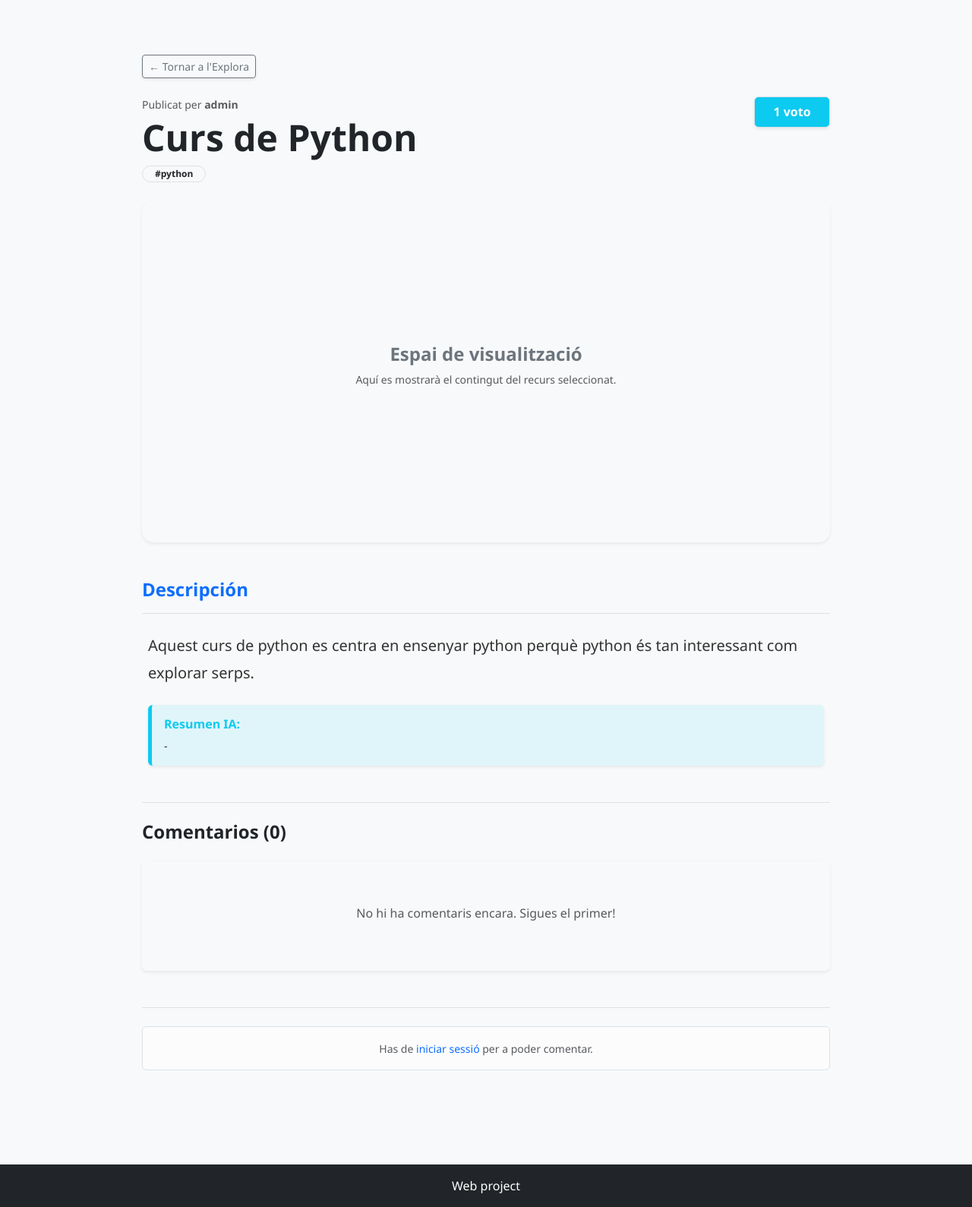
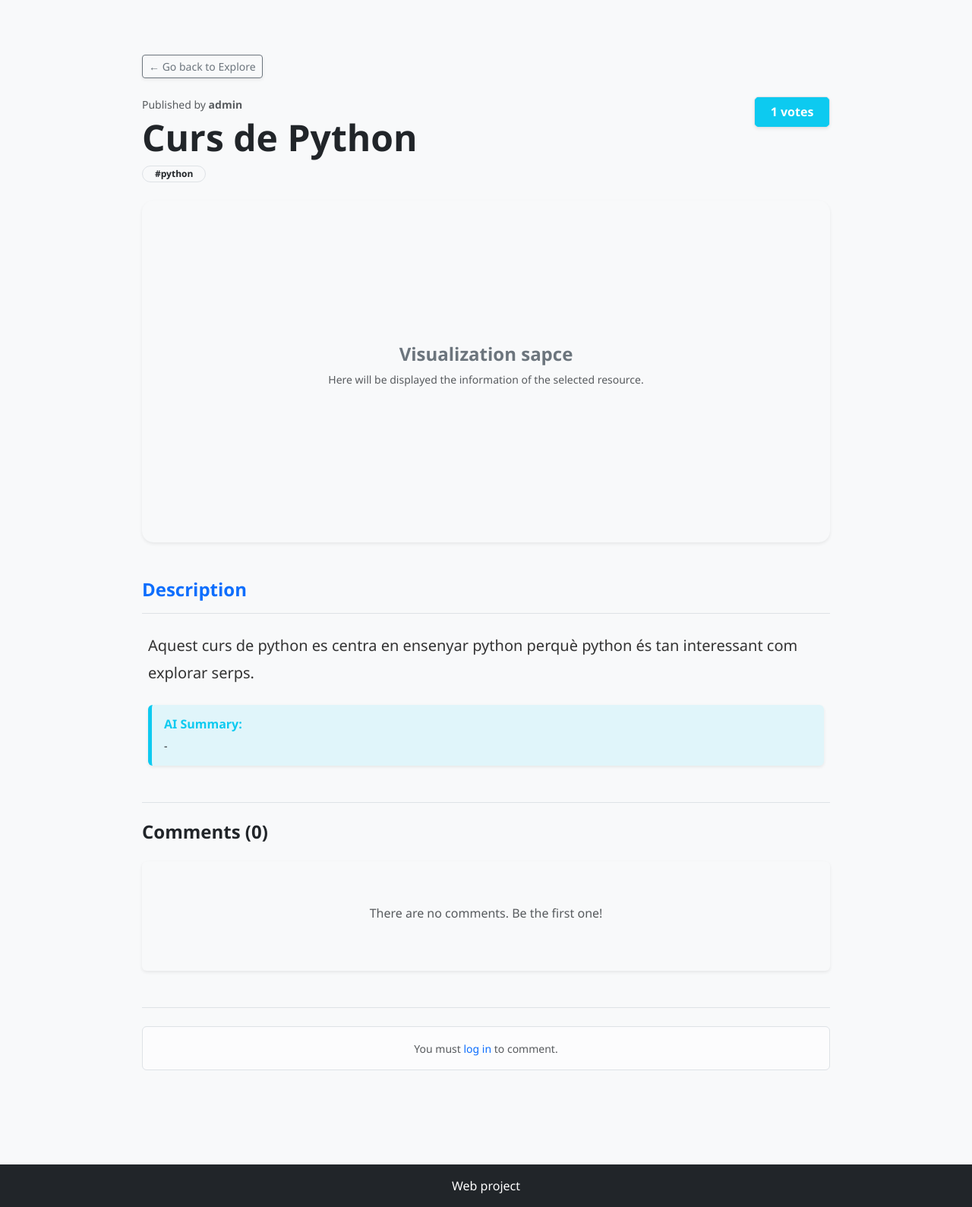
Before and after one commit to eem-3/web-project, a Django app: page /0c0300af-ce8d-46c6-8b3e-a735bc75bd33 in a window 1280 px wide. Shown: the part 57-1646 px from the top of the page at 76% size. Run offline with Django 5.2, Linux system fonts and the light colour scheme; data comes from the database, SQL or seed files in the repository; both versions use the stored data as it was after the commit; data that the repository does not hold is empty.

Commit message:
Language issues

```diff
--- a/templates/components/entity_detail.html
+++ b/templates/components/entity_detail.html
@@ -9,13 +9,13 @@
 
             <div class="mb-4">
                 <a href="{% url 'home' %}" class="btn btn-outline-secondary btn-sm shadow-sm">
-                    <i class="bi bi-arrow-left"></i> ← Tornar a l'Explora
+                    <i class="bi bi-arrow-left"></i> ← Go back to Explore
                 </a>
             </div>
 
             <div class="d-flex justify-content-between align-items-start mb-4">
                 <div>
-                    <small class="text-muted d-block mb-1">Publicat per <strong>{{ entity.user.username }}</strong></small>
+                    <small class="text-muted d-block mb-1">Published by <strong>{{ entity.user.username }}</strong></small>
                     <h1 class="display-5 fw-bold mb-2">{{ entity.title }}</h1>
 
                     <div class="d-flex flex-wrap gap-2">
@@ -29,11 +29,11 @@
 
                     {% if entity.up_votes == 1 %}
                     <div class="btn btn-info btn-sm w-100 rounded-0 py-2 text-white fw-bold">
-                        <span class="h6 fw-bold mb-0">{{ entity.up_votes }} voto</span>
+                        <span class="h6 fw-bold mb-0">{{ entity.up_votes }} votes</span>
                     </div>
                     {% else %}
                     <div class="btn btn-info btn-sm w-100 rounded-0 py-2 text-white fw-bold">
-                        <span class="h2 fw-bold mb-0">{{ entity.up_votes }} votos</span>
+                        <span class="h2 fw-bold mb-0">{{ entity.up_votes }} votes</span>
                     </div>
                     {% endif %}
 
@@ -44,14 +44,14 @@
                 <div class="card-body d-flex flex-column justify-content-center align-items-center text-muted">
                     <div class="text-center">
                         <i class="bi bi-display mb-3" style="font-size: 5rem; color: #dee2e6;"></i>
-                        <h4 class="text-secondary">Espai de visualització</h4>
-                        <p class="small">Aquí es mostrarà el contingut del recurs seleccionat.</p>
+                        <h4 class="text-secondary">Visualization sapce</h4>
+                        <p class="small">Here will be displayed the information of the selected resource.</p>
                     </div>
                 </div>
             </div>
 
             <div class="mb-5">
-                <h4 class="text-primary fw-bold border-bottom pb-3 mb-4">Descripción</h4>
+                <h4 class="text-primary fw-bold border-bottom pb-3 mb-4">Description</h4>
                 <div class="px-2">
                     <p class="lead" style="line-height: 1.8; color: #333;">
                         {{ entity.description }}
@@ -60,7 +60,7 @@
                     {% if entity.description_ai %}
                     <div class="card border-0 bg-info bg-opacity-10 mt-4 shadow-sm" style="border-left: 5px solid #0dcaf0 !important;">
                         <div class="card-body">
-                            <h6 class="fw-bold text-info"><i class="bi bi-robot"></i> Resumen IA:</h6>
+                            <h6 class="fw-bold text-info"><i class="bi bi-robot"></i>AI Summary:</h6>
                             <p class="mb-0 text-dark small">{{ entity.description_ai }}</p>
                         </div>
                     </div>
@@ -70,12 +70,12 @@
 
             {% if project %}
             <div class="mb-5 px-2">
-                <h5 class="fw-bold mb-3">Recursos descarregables</h5>
+                <h5 class="fw-bold mb-3">Downloadable Resources</h5>
                 <div class="list-group shadow-sm">
                     {% for item in project.media_items.all %}
                     <div class="list-group-item d-flex justify-content-between align-items-center py-3">
                         <span><i class="bi bi-file-earmark-arrow-down me-2 text-primary"></i> {{ item.filename }}</span>
-                        <a href="{{ item.storage_url }}" class="btn btn-sm btn-primary px-4 rounded-pill">Descarregar</a>
+                        <a href="{{ item.storage_url }}" class="btn btn-sm btn-primary px-4 rounded-pill">Download</a>
                     </div>
                     {% endfor %}
                 </div>
@@ -83,7 +83,7 @@
             {% endif %}
 
             <div class="mt-5 pt-4 border-top">
-                <h4 class="mb-4">Comentarios ({{ comments.count }})</h4>
+                <h4 class="mb-4">Comments ({{ comments.count }})</h4>
                 <div class="comments-section bg-light p-4 rounded shadow-sm">
                     {% for comment in comments %}
                     <div class="d-flex mb-4 last-child-mb-0 pb-3 border-bottom">
@@ -93,7 +93,7 @@
                         <div>
                             <div class="mb-1">
                                 <span class="fw-bold">{{ comment.user.username }}</span>
-                                <small class="text-muted ms-2">hace {{ comment.created_at|timesince }}</small>
+                                <small class="text-muted ms-2">{{ comment.created_at|timesince }}</small>
                             </div>
                             <p class="text-muted mb-0 small">{{ comment.text }}</p>
                         </div>
@@ -101,7 +101,7 @@
                     {% empty %}
                     <div class="text-center py-4 text-muted">
                         <i class="bi bi-chat-dots d-block h1"></i>
-                        <p>No hi ha comentaris encara. Sigues el primer!</p>
+                        <p>There are no comments. Be the first one!</p>
                     </div>
                     {% endfor %}
                 </div>
@@ -114,18 +114,18 @@
                             {% csrf_token %}
                             <div class="form-group">
                                 <textarea name="comment_text" class="form-control border-0 " rows="3"
-                                          placeholder="Escriu el teu comentari aquí..."
+                                          placeholder="Write your comment here..."
                                           style="resize: none; border-radius: 10px;" required></textarea>
                             </div>
                             <div class="d-flex justify-content-end mt-2 bg-light">
-                                <button href="" type="submit" class="btn btn-primary px-4 rounded-pill shadow-sm">Publicar</button>
+                                <button href="" type="submit" class="btn btn-primary m-1 px-4 rounded-pill shadow-sm">Publish</button>
                             </div>
                         </form>
                     </div>
                 </div>
                 {% else %}
                 <div class="alert alert-light text-center border mb-5">
-                    <small class="text-muted">Has de <a href="{% url 'login' %}">iniciar sessió</a> per a poder comentar.</small>
+                    <small class="text-muted">You must <a href="{% url 'login' %}">log in</a> to comment.</small>
                 </div>
                 {% endif %}
 
```
Also changed, not shown: db.sqlite3, 1 other file.
